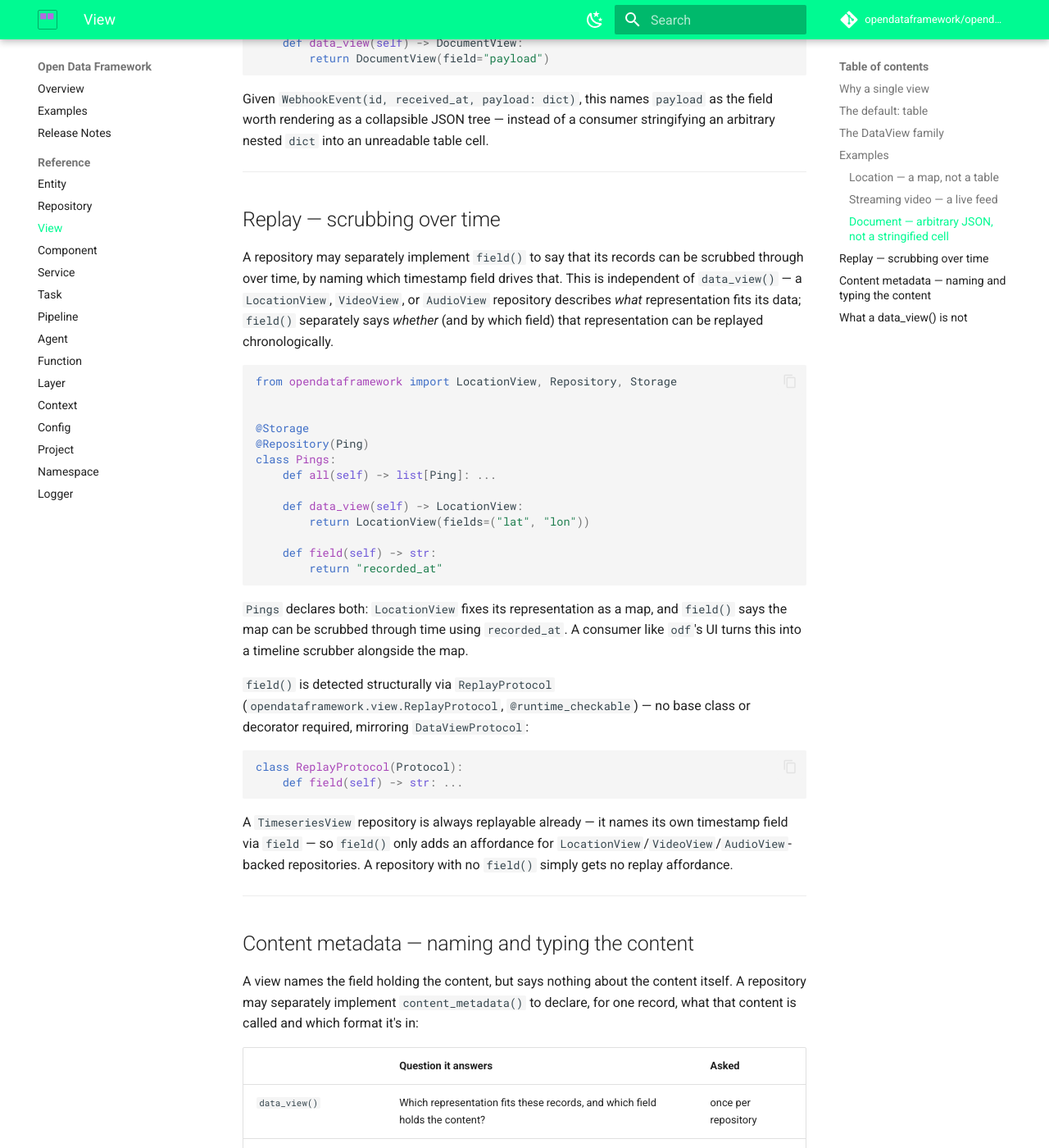
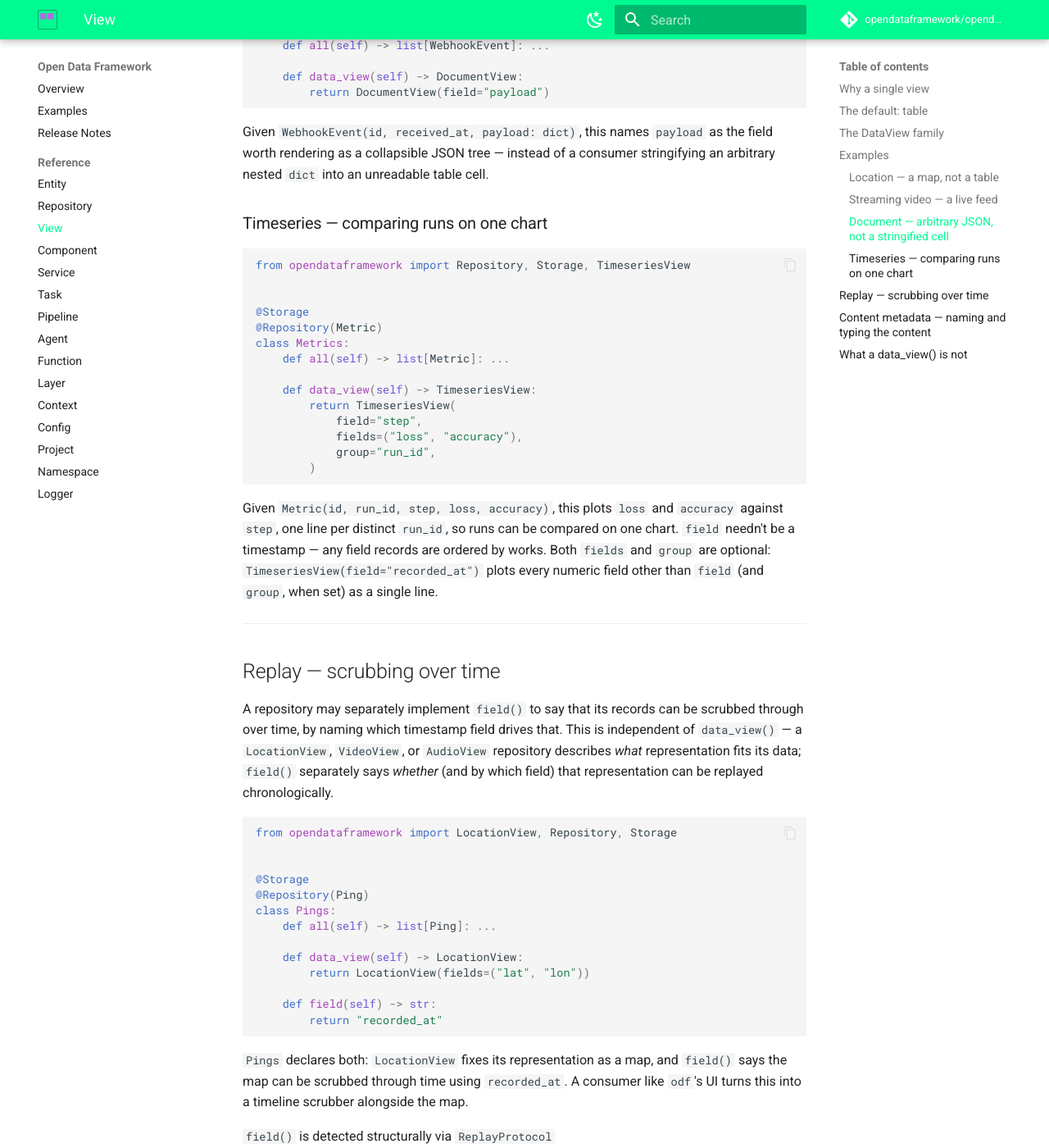
Before and after one commit to opendataframework/opendataframework, an MkDocs documentation site: the page built from docs/view.md, in a window 1280 px wide and 1400 px high, scrolled down 4188 px. Shown: the whole window at 82% size. Built offline with MkDocs 1.6.1 and Material for MkDocs 9.7.7, drawn with Linux system fonts in a browser that asks for light colours; comment, search, counter and statistics services are not loaded; some of the changed text lies outside the part shown.

Commit message:
:sparkles: feat(view): let TimeseriesView select fields and group lines

````diff
--- a/docs/view.md
+++ b/docs/view.md
@@ -115,7 +115,7 @@ name — the variant *is* the "view name" from the description above.
 | `StreamingAudioView` | `field: str` | a live feed | `StreamableProtocol` |
 | `DocumentView` | `field: str` | an arbitrary JSON-shaped value per record | `ReadableProtocol` |
 | `LocationView` | `fields: (lat_field, lon_field)` | one point per record | `ReadableProtocol` |
-| `TimeseriesView` | `field: str` (the timestamp field) | the entity's other numeric fields against a timestamp | `ReadableProtocol` |
+| `TimeseriesView` | `field: str` (the ordering field), `fields: tuple[str, ...] \| None`, `group: str \| None` | numeric fields against a timestamp or other ordering field, optionally one line per group | `ReadableProtocol` |
 
 Every variant except `TableView` needs exactly the repository capability its
 "Repository shape" column names — a `StreamingVideoView`/`StreamingAudioView`
@@ -194,6 +194,32 @@ as the field worth rendering as a collapsible JSON tree — instead of a
 consumer stringifying an arbitrary nested `dict` into an unreadable table
 cell.
 
+### Timeseries — comparing runs on one chart
+
+```python
+from opendataframework import Repository, Storage, TimeseriesView
+
+
+@Storage
+@Repository(Metric)
+class Metrics:
+    def all(self) -> list[Metric]: ...
+
+    def data_view(self) -> TimeseriesView:
+        return TimeseriesView(
+            field="step",
+            fields=("loss", "accuracy"),
+            group="run_id",
+        )
+```
+
+Given `Metric(id, run_id, step, loss, accuracy)`, this plots `loss` and
+`accuracy` against `step`, one line per distinct `run_id`, so runs can be
+compared on one chart. `field` needn't be a timestamp — any field records
+are ordered by works. Both `fields` and `group` are optional:
+`TimeseriesView(field="recorded_at")` plots every numeric field other than
+`field` (and `group`, when set) as a single line.
+
 ---
 
 ## Replay — scrubbing over time
````
Also changed, not shown: other parts of docs/view.md (+1 -1 lines), docs/release-notes.md (+12 -0 lines), 2 other files.
